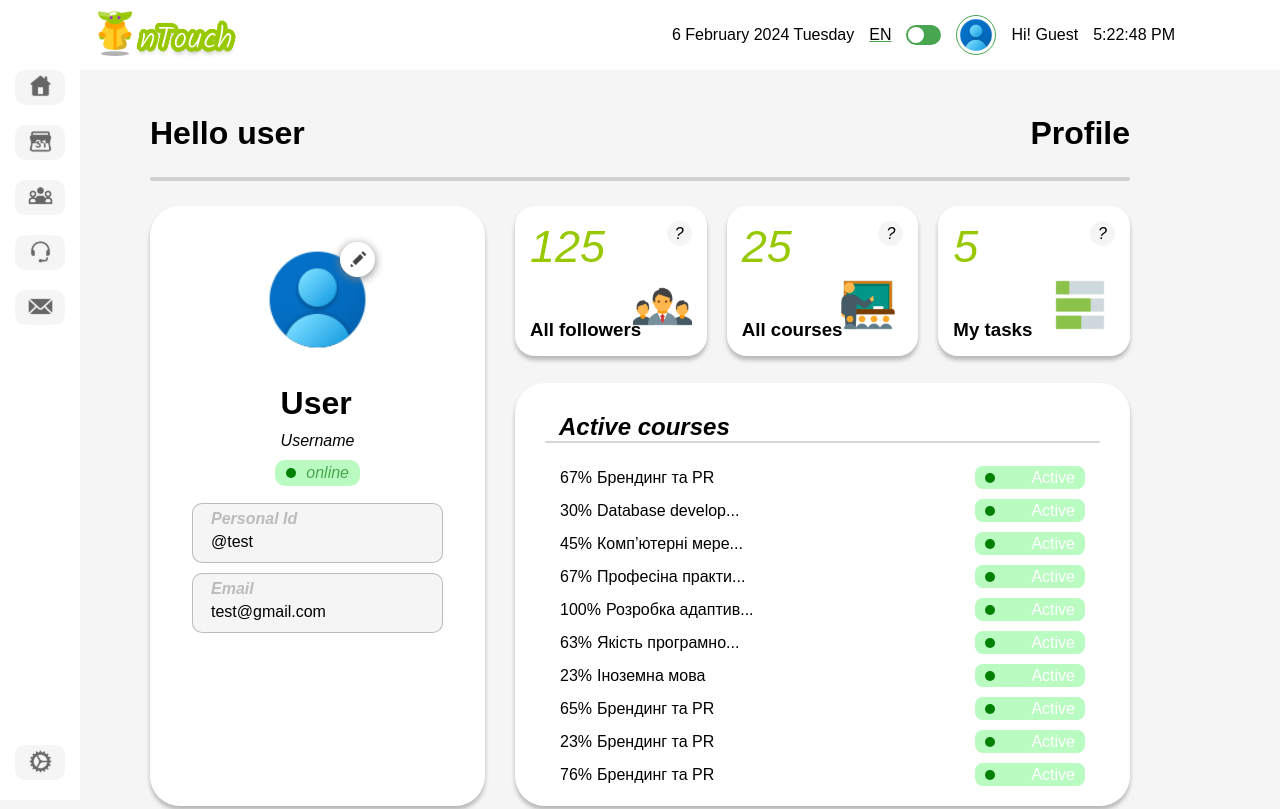
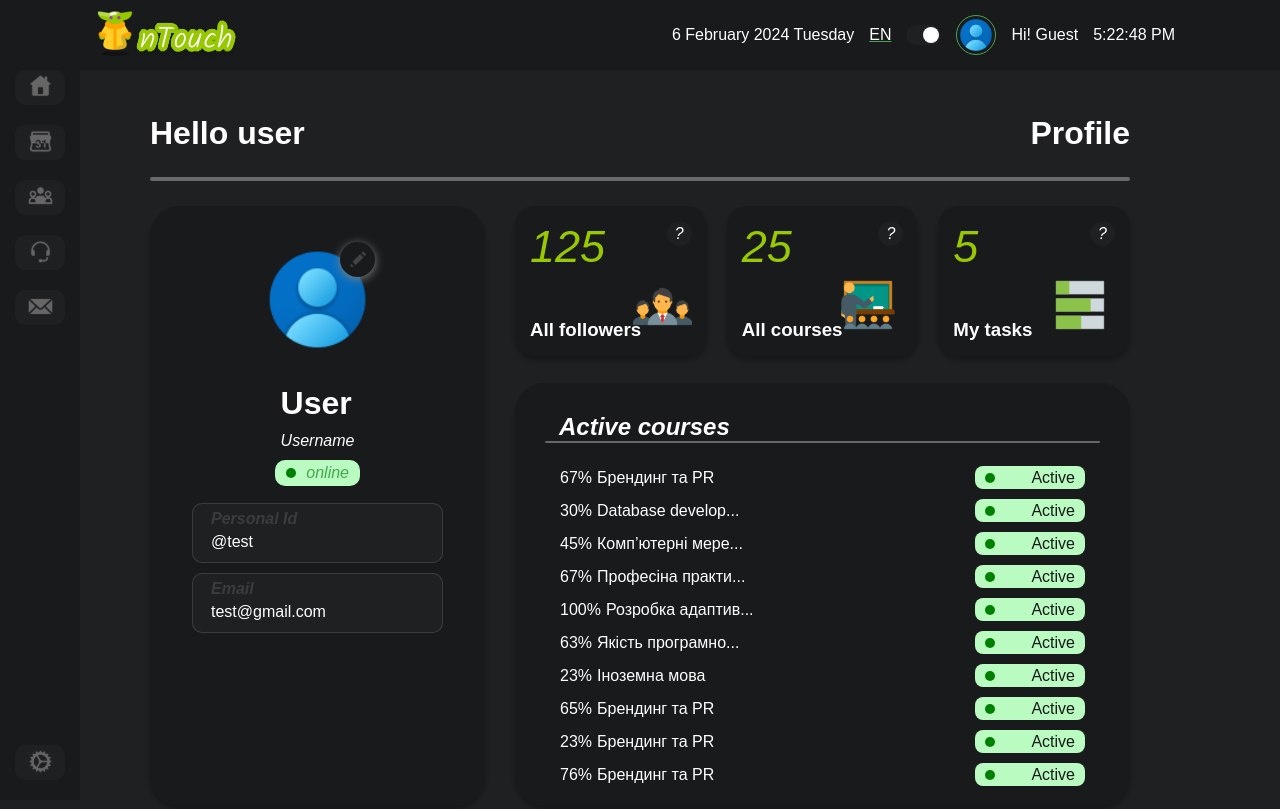
Before and after one commit to Danil4534/InTouch, a React (Vite) app: page /profile in a window 1280 px wide. Built offline with nearby package versions, Linux system fonts and the light colour scheme; a web font is replaced by a local one.

Commit message:
17.03.2024 bug fix

```diff
--- a/package.json
+++ b/package.json
@@ -15,6 +15,7 @@
     "@fullcalendar/core": "^6.1.11",
     "@fullcalendar/daygrid": "^6.1.11",
     "@fullcalendar/interaction": "^6.1.11",
+    "@fullcalendar/list": "^6.1.11",
     "@fullcalendar/multimonth": "^6.1.11",
     "@fullcalendar/react": "^6.1.11",
     "@fullcalendar/timegrid": "^6.1.11",
--- a/src/components/Header/Header.jsx
+++ b/src/components/Header/Header.jsx
@@ -11,6 +11,7 @@ function Header() {
   const [currentTime, setCurrentTime] = useState(new Date());
   const [username, setUsername] = useState("");
   const [btnLogoutActive, setbtnLogoutActive] = useState(false);
+
   useEffect(() => {
     const fetchUserDetails = async () => {
       const userId = getUserIdFromToken();
@@ -58,11 +59,16 @@ function Header() {
 
   //Header Date Time start ~~~~~~~~~~~~~~~~~~~~~~~~~~~~~~~~~~~~~~~~~~~~~~~~~~~~
   useEffect(() => {
-    const timerID = setInterval(() => tick(), 0);
-    return function cleanup() {
-      clearInterval(timerID);
-    };
-  });
+    const intervalId = setInterval(() => {
+      setCurrentTime((prevTime) => (prevTime = new Date()));
+    }, 1000);
+    return () => clearInterval(intervalId);
+
+    // const timerID = setInterval(() => tick(), 1000);
+    // return function cleanup() {
+    //   clearInterval(timerID);
+    // };
+  }, []);
   function tick() {
     setCurrentTime(new Date());
   }
--- a/src/components/ModalWindows/Settings/Settings.jsx
+++ b/src/components/ModalWindows/Settings/Settings.jsx
@@ -6,21 +6,6 @@ import Logo from "../../Main/Sections/HeaderSection/components/logo/Logo";
 import SwitchDarkMode from "../../SwitchDarkMode/switchDarkMode";
 function Settings() {
   const { settingsModalState, setSettingsModalDisActive } = useStore();
-  console.log(settingsModalState);
-  useEffect(() => {
-    const selectedTheme = localStorage.getItem("selectedTheme");
-    selectedTheme === "dark" ? setDarkMode() : setLightMode();
-  }, []);
-  const setDarkMode = () => {
-    document.querySelector("body").setAttribute("data-theme", "dark");
-    localStorage.setItem("selectedTheme", "dark");
-  };
-  const setLightMode = () => {
-    document.querySelector("body").setAttribute("data-theme", "light");
-    localStorage.setItem("selectedTheme", "light");
-  };
-  const selectedTheme = localStorage.getItem("selectedTheme");
-  selectedTheme === "dark" ? setDarkMode() : setLightMode();
 
   useEffect(() => {
     if (settingsModalState) {
--- a/src/components/SwitchDarkMode/SwitchDarkMode.jsx
+++ b/src/components/SwitchDarkMode/SwitchDarkMode.jsx
@@ -1,47 +1,47 @@
 import React, { useEffect } from "react";
 import style from "./switchDarkMode.module.scss";
+import useStore from "../../store/useStore";
 
 function SwitchDarkMode() {
+  const { isChecked, switchCheck } = useStore();
+  // console.log(isChecked);
   //DarkMode start ~~~~~~~~~~~~~~~~~~~~~~~~~~~~~~~~~~~~~~~~~~~~~~~~~~~~~~~
   useEffect(() => {
-    const selectedTheme = localStorage.getItem("selectedTheme");
-    selectedTheme === "dark" ? setDarkMode() : setLightMode();
-  }, []);
+    isChecked ? setLightMode() : setDarkMode();
+  }, [isChecked]);
 
   const setDarkMode = () => {
+    // switchCheck();
     document.querySelector("body").setAttribute("data-theme", "dark");
     localStorage.setItem("selectedTheme", "dark");
   };
   const setLightMode = () => {
+    // switchCheck();
     document.querySelector("body").setAttribute("data-theme", "light");
     localStorage.setItem("selectedTheme", "light");
   };
 
-  const selectedTheme = localStorage.getItem("selectedTheme");
-  selectedTheme === "dark" ? setDarkMode() : setLightMode();
+  // const selectedTheme = localStorage.getItem("selectedTheme");
+  // selectedTheme === "dark" ? setDarkMode() : setLightMode();
 
   const toggleTheme = (e) => {
-    if (e.target.checked) {
-      setDarkMode();
-    } else {
-      setLightMode();
-    }
+    switchCheck();
   };
   //DarkMode  end ~~~~~~~~~~~~~~~~~~~~~~~~~~~~~~~~~~~~~~~~~~~~~~~~~~~~~~~
   return (
     <div>
       <div
         className={
-          selectedTheme === "dark"
-            ? `${style.switch} ${style.switchActive}`
-            : `${style.switch} `
+          isChecked
+            ? `${style.switch} `
+            : `${style.switch} ${style.switchActive} `
         }
         onClick={() => document.querySelector("#checker").click()}
       >
         <div className={style.handle}></div>
       </div>
       <input
-        checked={localStorage.getItem("selectedTheme") === "dark"}
+        checked={isChecked}
         type="checkbox"
         id="checker"
         onChange={toggleTheme}
--- a/src/pages/Calendar/Calendar.jsx
+++ b/src/pages/Calendar/Calendar.jsx
@@ -5,6 +5,7 @@ import dayGridPlugin from "@fullcalendar/daygrid";
 import timeGridPlugin from "@fullcalendar/timegrid";
 import interactionPlugin from "@fullcalendar/interaction";
 import { INITIAL_EVENTS, createEventId } from "./event-utils";
+
 import style from "./calendar.module.scss";
 export default function Calendar() {
   const [weekendsVisible, setWeekendsVisible] = useState(true);
--- a/src/store/useStore.js
+++ b/src/store/useStore.js
@@ -109,6 +109,8 @@ const activeCourses = [
 ];
 
 const useStore = create((set) => ({
+  isChecked: localStorage.getItem("selectedTheme") === "light",
+  switchCheck: () => set((state) => ({ isChecked: !state.isChecked })),
   users: usersState,
   activeCourses: activeCourses,
   authModalState: false,
```
Also changed, not shown: 1 other file (tests, documents, lock files or other folders).
